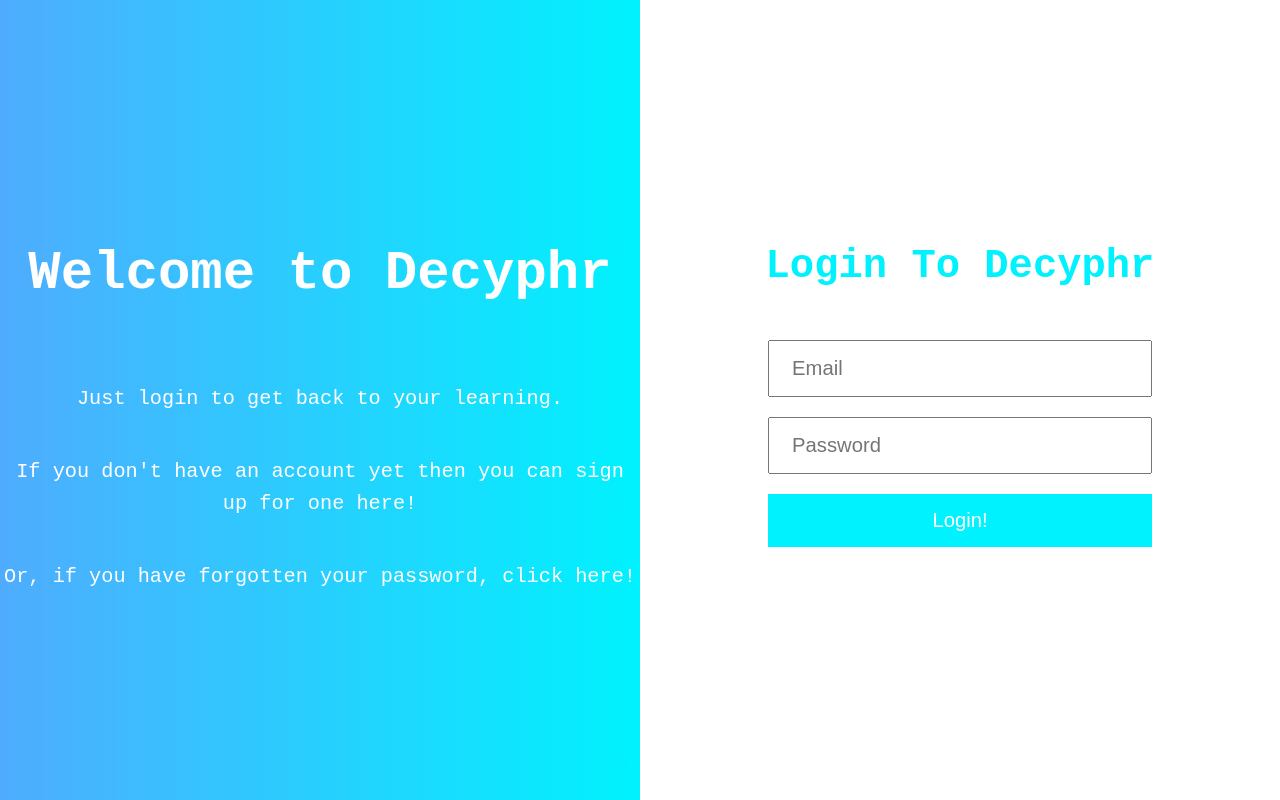
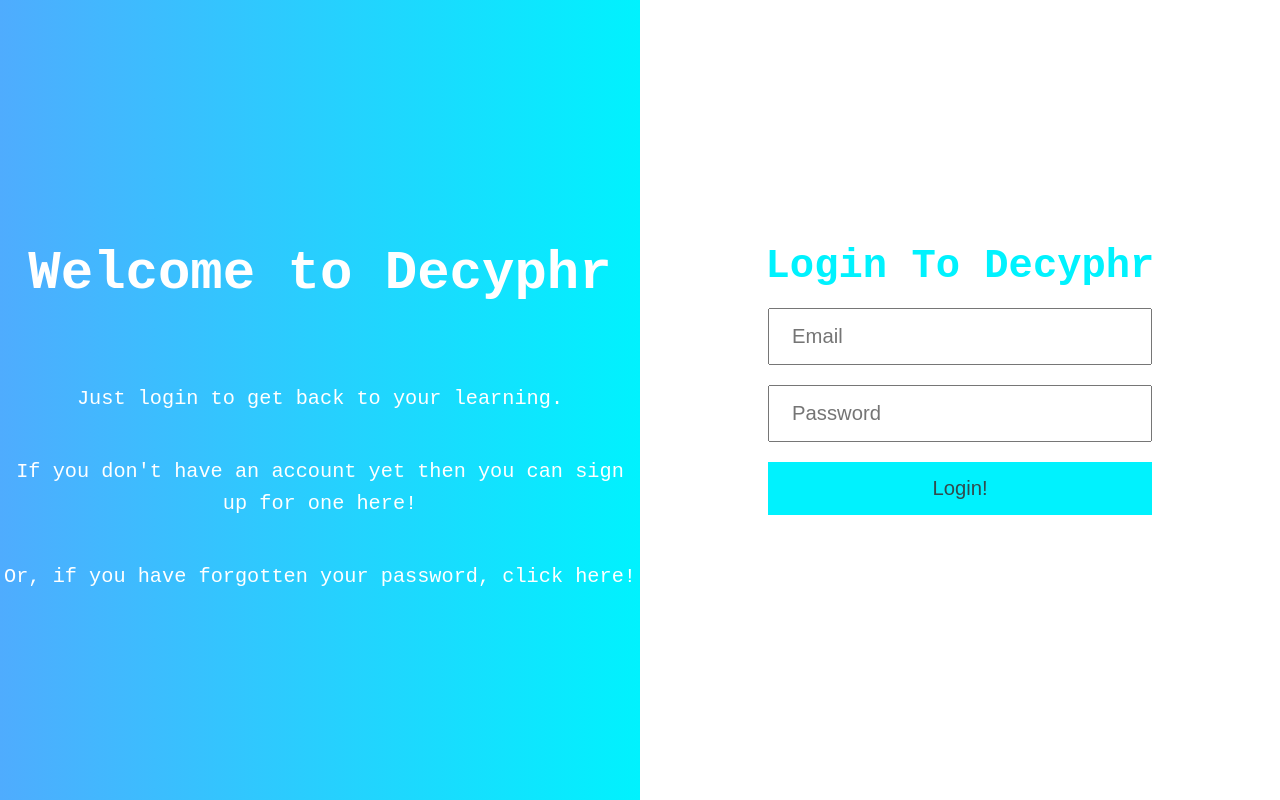
Before and after one commit to decyphr-net/decyphr-next, a Next.js app: page /accounts/login in a window 1280 px wide. Built offline with nearby package versions, Linux system fonts and the light colour scheme.

Commit message:
Minor style updates

```diff
--- a/pages/accounts/login.module.scss
+++ b/pages/accounts/login.module.scss
@@ -31,9 +31,13 @@
     h2 {
       margin: 0;
       padding-top: 18.25%;
-      padding-bottom: 2.5%;
       color: #00f2fe;
       font-size: 2.25em;
+    }
+
+    p {
+      color: #A63C00;
+      margin-top: 1%;
     }
 
     .formInput {
@@ -53,8 +57,16 @@
       border: none;
       box-sizing: border-box;
       font-size: 1.125em;
-      color: white;
+      color: #324B4D;
       font-weight: 400;
+      transition: 0.3s;
+      font-weight: 500;
+
+      &:hover {
+        cursor: pointer;
+        color: white;
+        background-color: #324B4D;
+      }
     }
   }
 }
```
